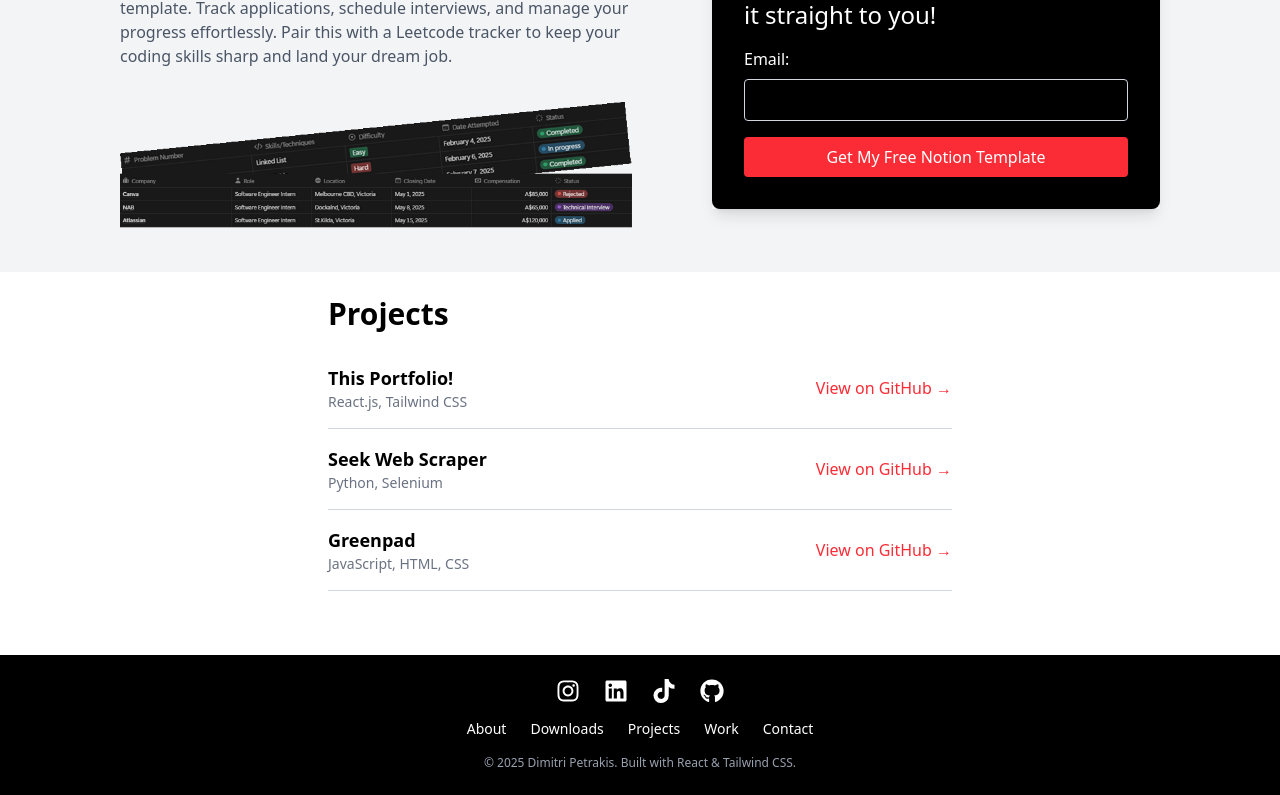
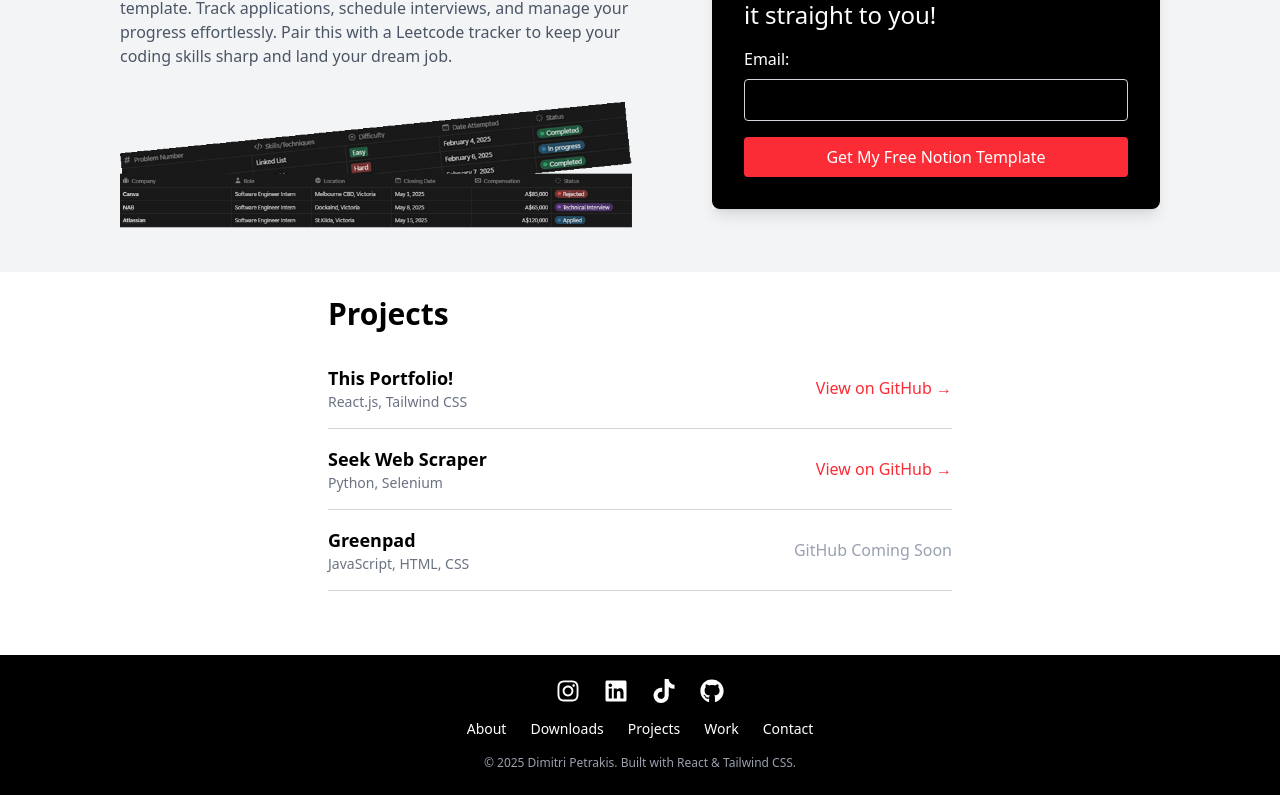
Before and after one commit to mitso2005/portfolio, a React (Vite) app in the folder my-portfolio/: page / in a window 1280 px wide. Shown: the part 928-1723 px from the top of the page. Built offline with nearby package versions, Linux system fonts and the light colour scheme.

Commit message:
added github link logic

```diff
--- a/my-portfolio/src/App.jsx
+++ b/my-portfolio/src/App.jsx
@@ -37,7 +37,6 @@ function App() {
             <Project
                 title="Greenpad"
                 techStack="JavaScript, HTML, CSS"
-                githubLink="coming soon.."
             />
         </div>
 
--- a/my-portfolio/src/components/Project.jsx
+++ b/my-portfolio/src/components/Project.jsx
@@ -1,4 +1,22 @@
 const Project = ({ title, techStack, githubLink }) => {
+    // Function to determine link text
+    const renderGitHubLink = () => {
+        if (githubLink) {
+            return (
+                <a
+                    href={githubLink}
+                    target="_blank"
+                    rel="noopener noreferrer"
+                    className="text-red-500 hover:underline"
+                >
+                    View on GitHub →
+                </a>
+            );
+        } else {
+            return <span className="text-gray-400">GitHub Coming Soon</span>;
+        }
+    };
+
     return (
         <div className="flex justify-between items-center border-b border-gray-300 py-4">
             {/* Left: Project Title & Tech Stack */}
@@ -8,14 +26,7 @@ const Project = ({ title, techStack, githubLink }) => {
             </div>
 
             {/* Right: GitHub Link */}
-            <a
-                href={githubLink}
-                target="_blank"
-                rel="noopener noreferrer"
-                className="text-red-500 hover:underline"
-            >
-                View on GitHub →
-            </a>
+            {renderGitHubLink()}
         </div>
     );
 };
```
